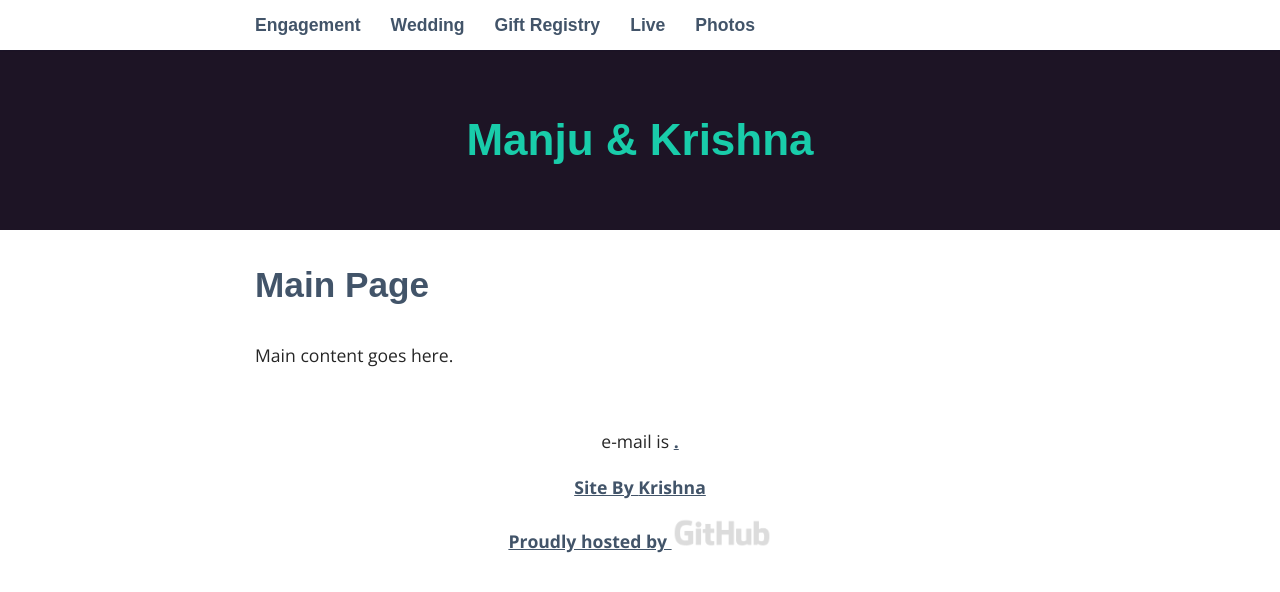
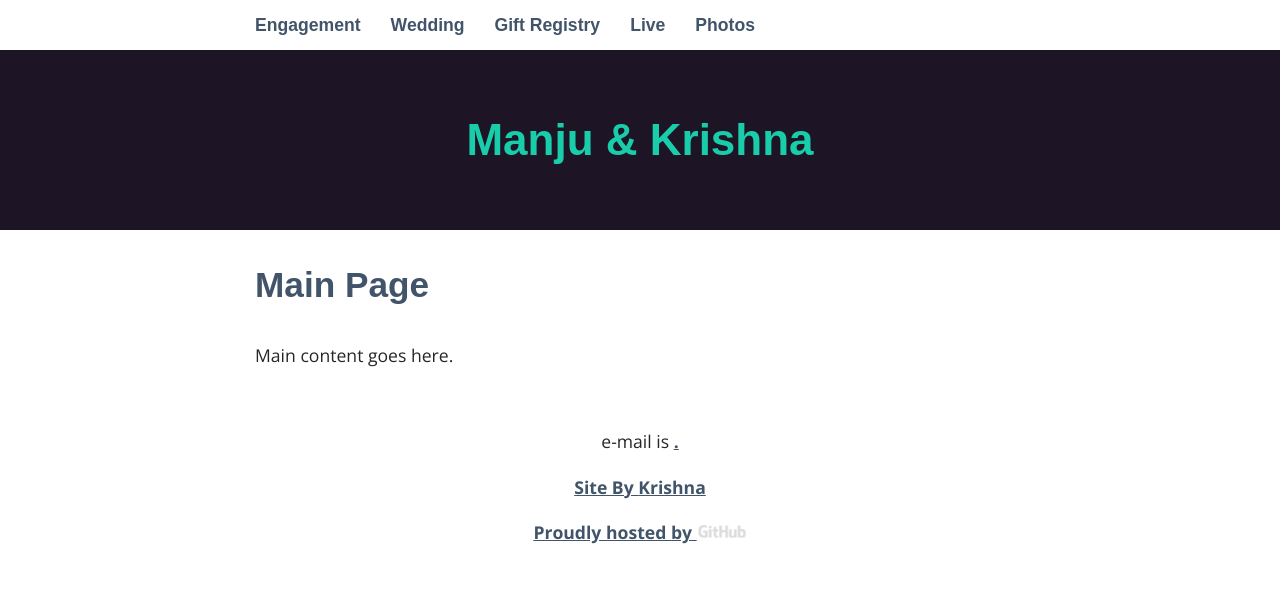
Before and after one commit to krish300/wedding, a Jekyll site: the page built from index.html, in a window 1280 px wide. Shown: the top 592 px of the page. Built offline with Jekyll 4.4.1, drawn with Linux system fonts in a browser that asks for light colours; some web fonts are replaced.

Commit message:
resize git hub logo

```diff
--- a/_includes/footer.html
+++ b/_includes/footer.html
@@ -8,7 +8,7 @@
 	<p>
 		Proudly hosted by
 		<a href="https://pages.github.com/">
-			<img src="{{ 'img/footer-logo.png'}}" width="100" height="30" alt="GitHub • Social coding">
+			<img src="{{ 'img/footer-logo.png'}}" width="50" height="15" alt="GitHub • Social coding">
 		</a>
     </p>
 </footer>
```
